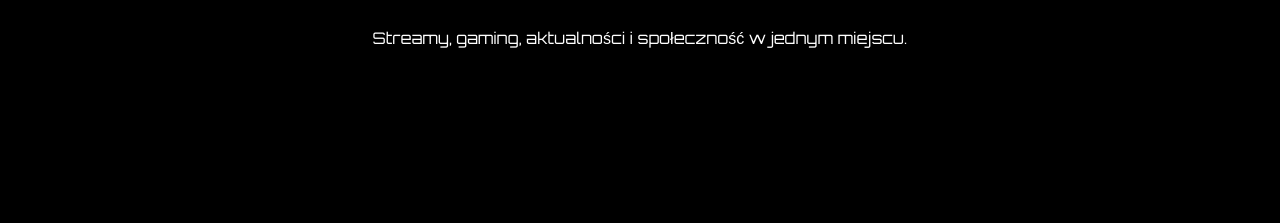
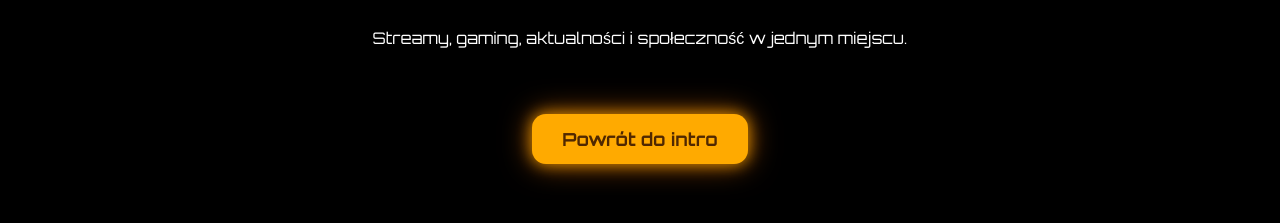
Before and after one commit to LochenzzoOfficial/LochenzzoOfficial.github.io, a plain HTML site: page glowna.html in a window 1280 px wide. Shown: the part 449-672 px from the top of the page. Drawn offline with Linux system fonts and the light colour scheme.

Commit message:
Update glowna.html

```diff
--- a/glowna.html
+++ b/glowna.html
@@ -75,6 +75,35 @@ box-shadow: 0 0 35px rgba(255,120,0,1);
 
 }
 
+.powrot-button {
+    display: inline-block;
+    margin-top: 50px;
+    padding: 14px 30px;
+
+    border-radius: 14px;
+    text-decoration: none;
+
+    background: rgb(255,170,0);
+    color: rgb(80,40,0);
+
+    font-weight: bold;
+    font-size: 18px;
+
+    box-shadow:
+    0 0 15px rgba(255,170,0,0.8),
+    0 0 30px rgba(255,120,0,0.6);
+
+    transition: 0.3s;
+}
+
+.powrot-button:hover {
+    transform: scale(1.08);
+
+    box-shadow:
+    0 0 25px rgba(255,170,0,1),
+    0 0 45px rgba(255,120,0,0.9);
+}
+
 </style>
 </head>
 
@@ -96,6 +125,9 @@ Harmonogram
     <p>
         Streamy, gaming, aktualności i społeczność w jednym miejscu.
     </p>
+    <a class="powrot-button" href="index.html">
+Powrót do intro
+</a>
 </section>
 
 
```
